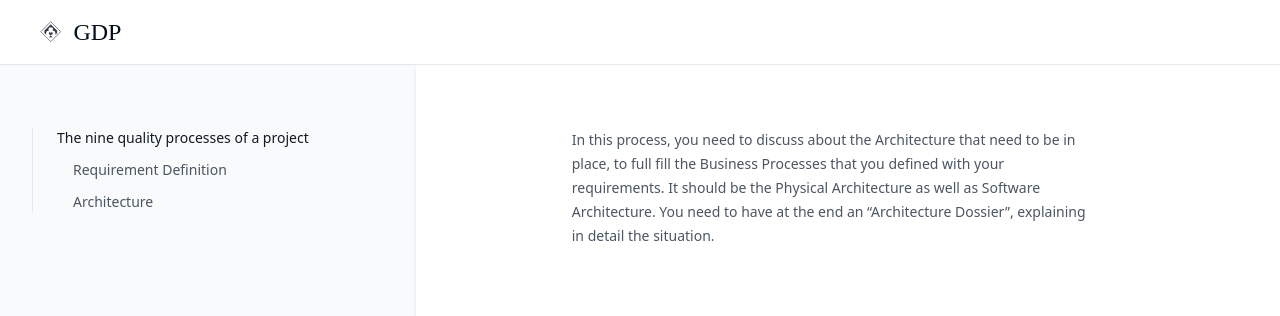
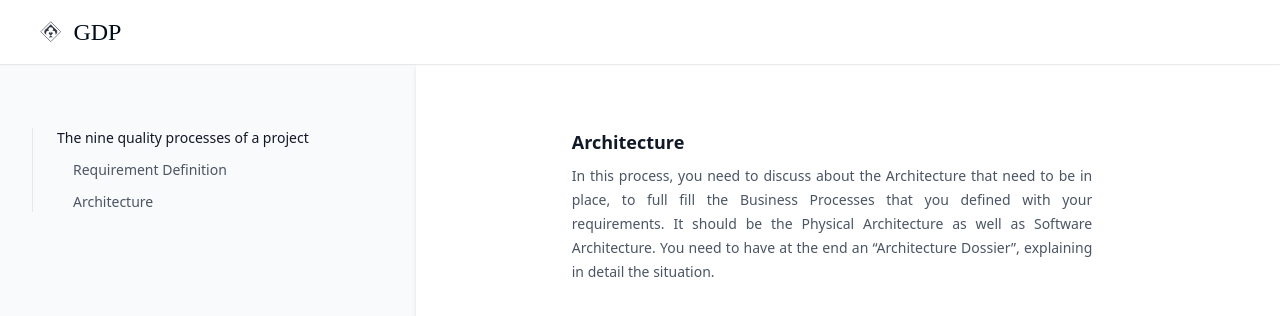
Before and after one commit to greglejeune/ebook, a Jekyll site: the page built from _gdp/2021-10-02-architecture.md, in a window 1280 px wide. Shown: the top 316 px of the page. Built offline with Jekyll 4.4.1, drawn with Linux system fonts in a browser that asks for light colours.

Commit message:
Update 2021-10-02-architecture.md

```diff
--- a/_gdp/2021-10-02-architecture.md
+++ b/_gdp/2021-10-02-architecture.md
@@ -3,8 +3,8 @@ layout: gdp
 title: Architecture
 ---
 
-<p>
-  In this process, you need to discuss about the Architecture that need to be in place, to full fill the Business
-Processes that you defined with your requirements. It should be the Physical Architecture as well as Software
-Architecture. You need to have at the end an “Architecture Dossier”, explaining in detail the situation.
+<h3>Architecture</h3>
+
+<p style="text-align: justify;">
+  In this process, you need to discuss about the Architecture that need to be in place, to full fill the Business Processes that you defined with your requirements. It should be the Physical Architecture as well as Software Architecture. You need to have at the end an “Architecture Dossier”, explaining in detail the situation.
 </p>
```
